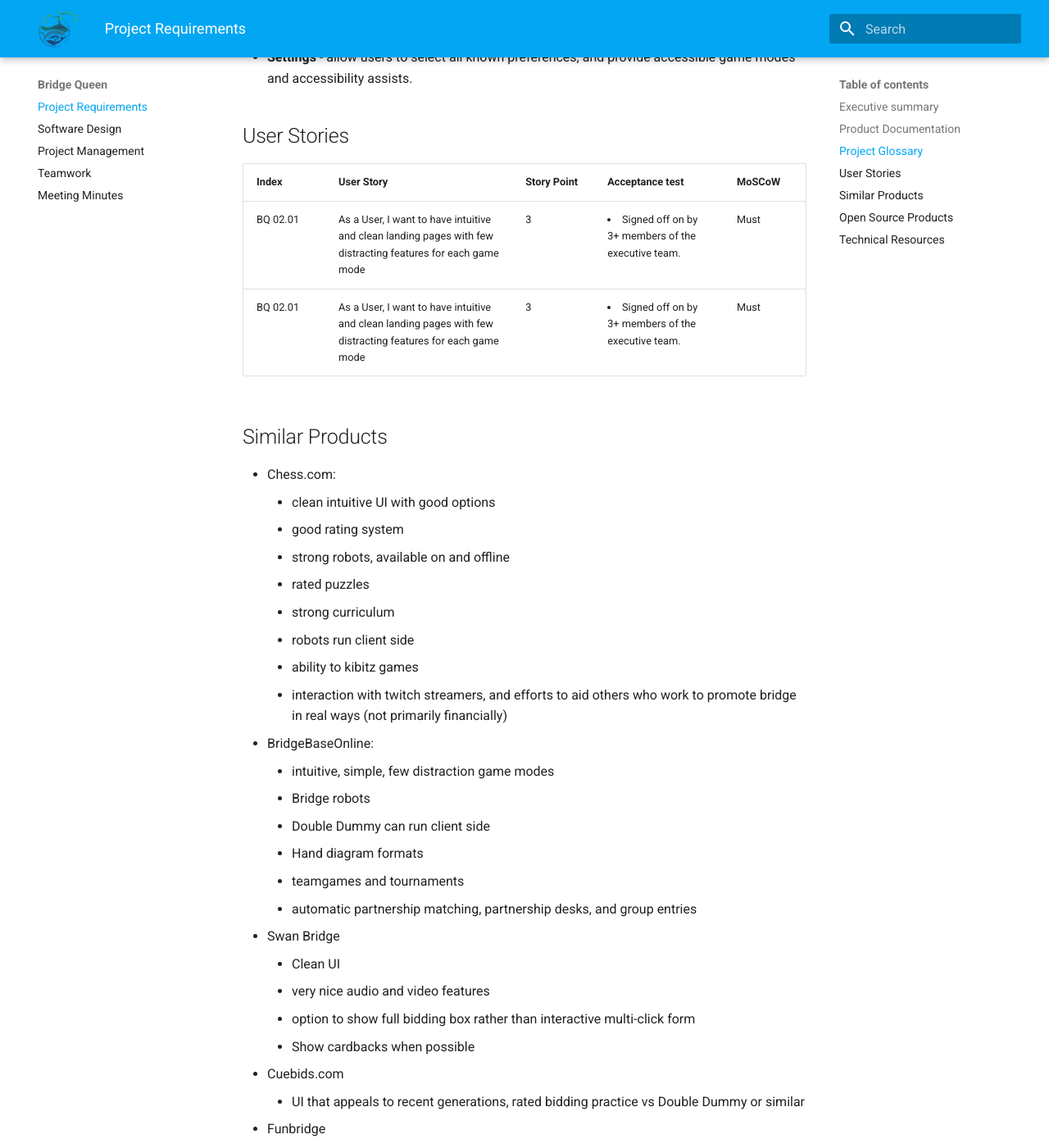
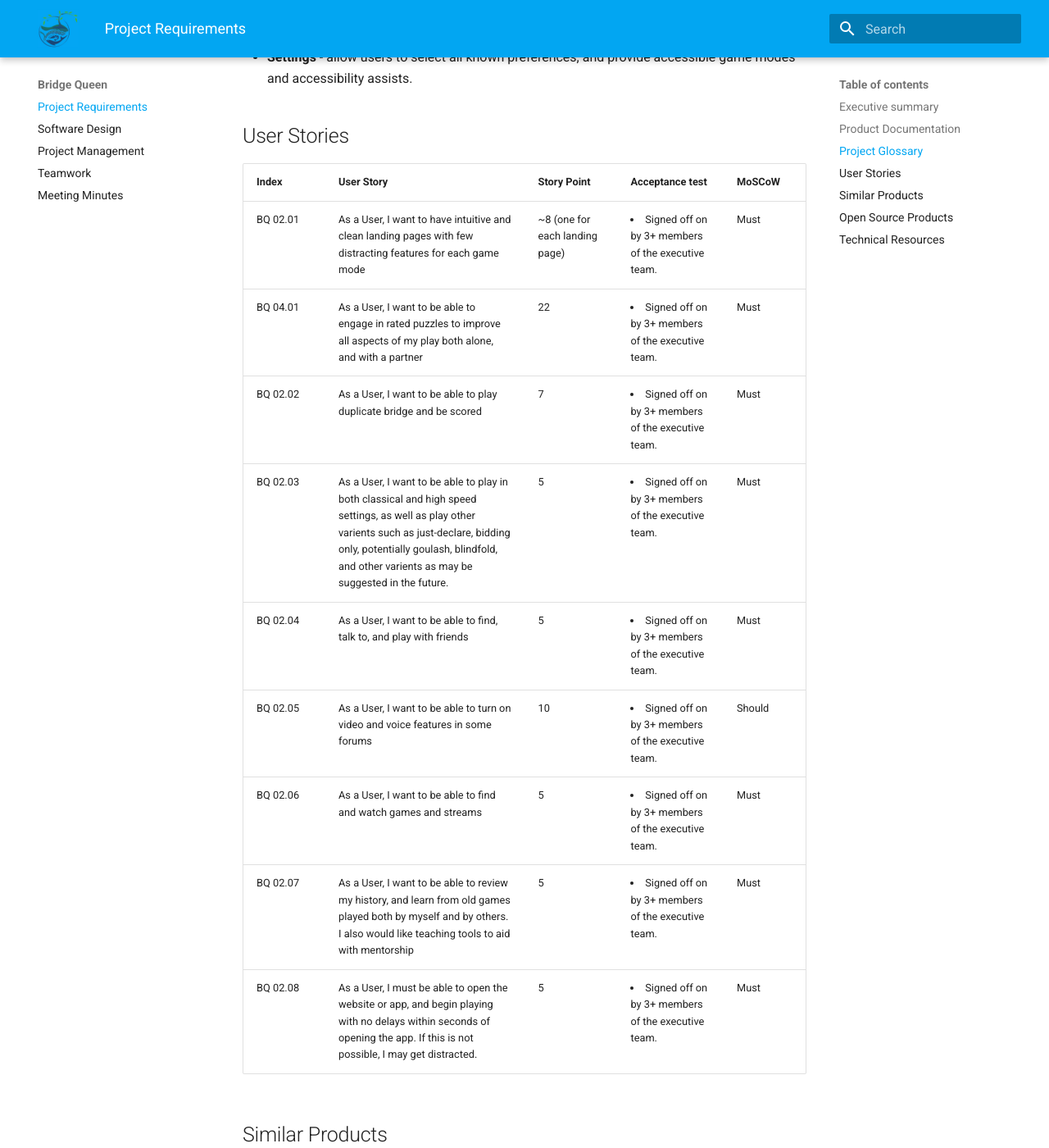
Before and after one commit to BridgeQueen/Bridge, an MkDocs documentation site: the page built from docs/index.md, in a window 1280 px wide and 1400 px high, scrolled down 995 px. Shown: the whole window at 82% size. Built offline with MkDocs 1.6.1 and Material for MkDocs 9.7.7, drawn with Linux system fonts in a browser that asks for light colours.

Commit message:
more user stories

```diff
--- a/docs/index.md
+++ b/docs/index.md
@@ -25,8 +25,15 @@
 
 | Index       | User Story                                                                                                                               | Story Point | Acceptance test                                                                                                                                                                                       | MoSCoW                    |
 |-------------|------------------------------------------------------------------------------------------------------------------------------------------|-------------|-------------------------------------------------------------------------------------------------------------------------------------------------------------------------------------------------------|---------------------------|
-| BQ 02.01    | As a User, I want to have intuitive and clean landing pages with few distracting features for each game mode | 3           | <li> Signed off on by 3+ members of the executive team. </li>                                                                                                                               | Must                      |
-| BQ 02.01    | As a User, I want to have intuitive and clean landing pages with few distracting features for each game mode | 3           | <li> Signed off on by 3+ members of the executive team. </li>                                                                                                                               | Must                      |
+| BQ 02.01    | As a User, I want to have intuitive and clean landing pages with few distracting features for each game mode | ~8 (one for each landing page)          | <li> Signed off on by 3+ members of the executive team. </li>                                                                                                                               | Must                      |
+| BQ 04.01    | As a User, I want to be able to engage in rated puzzles to improve all aspects of my play both alone, and with a partner | 22           | <li> Signed off on by 3+ members of the executive team. </li>                                                                                                                               | Must                      |
+| BQ 02.02    | As a User, I want to be able to play duplicate bridge and be scored | 7           | <li> Signed off on by 3+ members of the executive team. </li>                                                                                                                               | Must                      |
+| BQ 02.03    | As a User, I want to be able to play in both classical and high speed settings, as well as play other varients such as just-declare, bidding only, potentially goulash, blindfold, and other varients as may be suggested in the future. | 5           | <li> Signed off on by 3+ members of the executive team. </li>                                                                                                                               | Must                      |
+| BQ 02.04    | As a User, I want to be able to find, talk to, and play with friends | 5           | <li> Signed off on by 3+ members of the executive team. </li>                                                                                                                               | Must                      |
+| BQ 02.05    | As a User, I want to be able to turn on video and voice features in some forums| 10           | <li> Signed off on by 3+ members of the executive team. </li>                                                                                                                               | Should                      |
+| BQ 02.06    | As a User, I want to be able to find and watch games and streams | 5           | <li> Signed off on by 3+ members of the executive team. </li>                                                                                                                               | Must                      |
+| BQ 02.07    | As a User, I want to be able to review my history, and learn from old games played both by myself and by others.  I also would like teaching tools to aid with mentorship | 5           | <li> Signed off on by 3+ members of the executive team. </li>                                                                                                                               | Must                      |
+| BQ 02.08    | As a User, I must be able to open the website or app, and begin playing with no delays within seconds of opening the app.  If this is not possible, I may get distracted. | 5           | <li> Signed off on by 3+ members of the executive team. </li>                                                                                                                               | Must                      |
 <!--
 | US 01.02    | As a User, I want the system to identify my location, so that I can share it with the app.                                               | 3           | <li> User's location is identified. </li>                                                                                                                                                             | Must                      |
 | US 01.04    | As a user, I want to be able to be able to alternate between land and aquatic surfaces, so that the app can make assumptions on my surroundings and optimize the AR experience.               | 3           | <li> User's toggled surface is correctly marked as the AR objects's spawn location. </li>                                                                                                            | Must                      |
```
